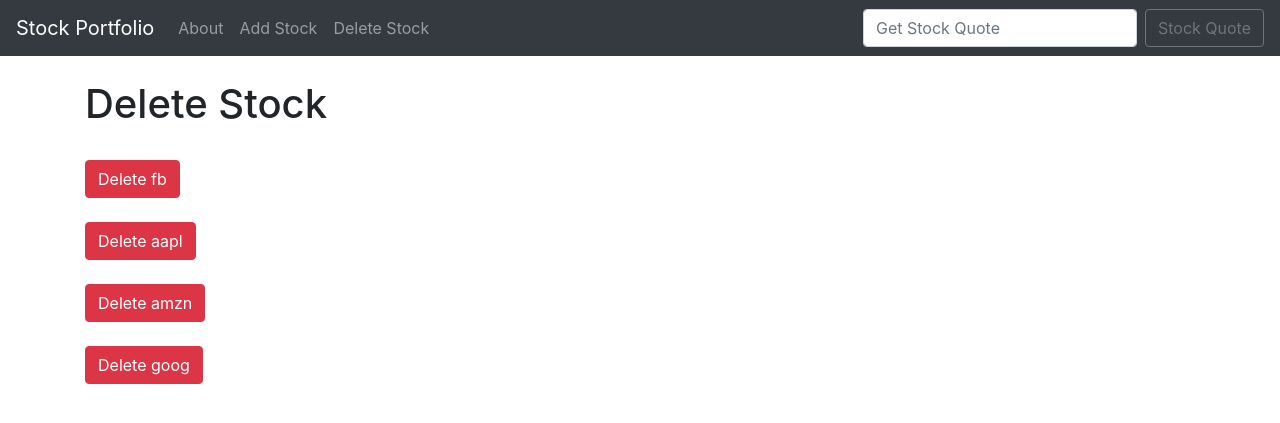
After one commit to Army976/Stocks, a Django app: page /delete_stock/ in a window 1280 px wide. The commit adds this page. Shown: the top 423 px of the page. Run offline with Django 3.2, Linux system fonts and the light colour scheme; data comes from the database, SQL or seed files in the repository; both versions use the stored data as it was after the commit; some libraries are stand-ins or nearby versions.

Commit message:
finished project

```diff
--- a/quotes/templates/base.html
+++ b/quotes/templates/base.html
@@ -27,6 +27,9 @@
 	      <li class="nav-item">
 	        <a class="nav-link" href="{% url 'add_stock' %}">Add Stock</a>
 	      </li>
+        <li class="nav-item">
+          <a class="nav-link" href="{% url 'delete_stock' %}">Delete Stock</a>
+        </li>
 	    </ul>
 	    <form action="{% url 'home' %}" class="form-inline my-2 my-lg-0" method="POST">
 	    	{% csrf_token %}
@@ -38,6 +41,18 @@
 
   	<div class="container">
   		<br/>
+
+  		{% if messages %}
+  			{% for message in messages %}
+  				<div class="alert alert-warning alert-dismissable" role="alert">
+  					<button class="close" data-dismiss="alert">
+  						<small><sup>x</sup></small>
+  					</button>
+  					{{ message }}
+  				</div><br/>
+  			{% endfor %}
+  		{% endif %}
+
     	{% block content %}
 
 		{% endblock %}
--- /dev/null
+++ b/quotes/templates/delete_stock.html
@@ -0,0 +1,13 @@
+{% extends 'base.html' %}
+{% block content %}
+
+	<h1>Delete Stock</h1><br/>
+	{% if ticker %}
+		{% for item in ticker %}
+			<a class="btn btn-danger" href="{% url 'delete' item.id %}">Delete {{ item }}</a><br/><br/>
+		{% endfor %}
+	{% else %}
+		You don't have any stocks...
+	{% endif %}
+
+{% endblock %}
--- a/quotes/urls.py
+++ b/quotes/urls.py
@@ -5,4 +5,6 @@ urlpatterns = [
     path('', views.home, name="home"),
     path('about/', views.about, name="about"),
     path('add_stock/', views.add_stock, name="add_stock"),
+    path('delete.html/<stock_id>', views.delete, name="delete"),
+    path('delete_stock/', views.delete_stock, name="delete_stock"),
 ]
--- a/quotes/views.py
+++ b/quotes/views.py
@@ -26,6 +26,9 @@ def about(request):
 	return render(request, 'about.html', {})
 
 def add_stock(request):
+	import json
+	import requests
+
 	if request.method == 'POST':
 		form = StockForm(request.POST or None)
 		if form.is_valid():
@@ -34,4 +37,22 @@ def add_stock(request):
 			return redirect('add_stock')
 	else:
 		ticker = Stock.objects.all()
-		return render(request, 'add_stock.html', {'ticker': ticker})
+		output = []
+		for ticker_item in ticker:
+			api_request = requests.get("https://cloud.iexapis.com/stable/stock/" + str(ticker_item) +"/quote?token=pk_105a3fc7af8d4b7783bccbb17b5d4048")
+			try:
+				api = json.loads(api_request.content)
+				output.append(api)
+			except Exception as e:
+				api = "Error..."
+		return render(request, 'add_stock.html', {'ticker': ticker, 'output': output})
+
+def delete(request, stock_id):
+	item = Stock.objects.get(pk=stock_id)
+	item.delete()
+	messages.success(request, ("Stock Has Been Deleted!"))
+	return redirect(delete_stock)
+
+def delete_stock(request):
+	ticker = Stock.objects.all()
+	return render(request, 'delete_stock.html', {'ticker': ticker})
```
Also changed, not shown: quotes/templates/add_stock.html (+33 -7 lines), quotes/templatetags/percentage.py (added, +8 -0 lines), db.sqlite3, quotes/templatetags/__init__.py (added).
